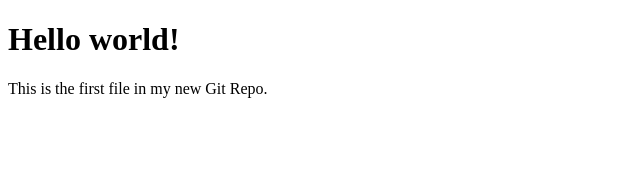
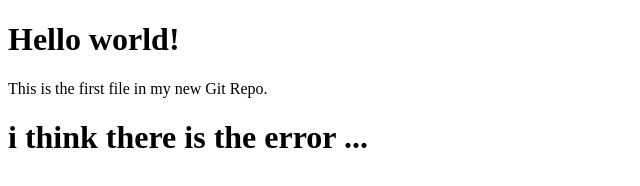
Before and after one commit to zakariae111/Git_command, a plain HTML site: page index.html in a window 1280 px wide. Shown: the whole page, without its empty margins (0-640 px from the left). Drawn offline with Linux system fonts and the light colour scheme.

Commit message:
gixing some bugs woth emergency fix branch

```diff
--- a/index.html
+++ b/index.html
@@ -9,5 +9,7 @@
 <h1>Hello world!</h1>
 <p>This is the first file in my new Git Repo.</p>
 
+<h1>i think there is the error ...</h1>
+
 </body>
 </html>
```
